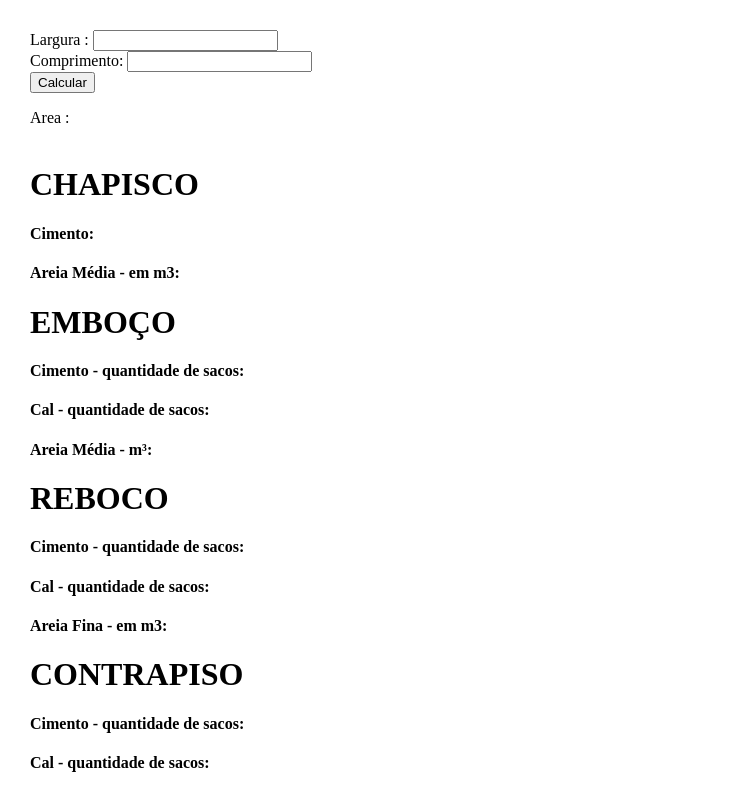
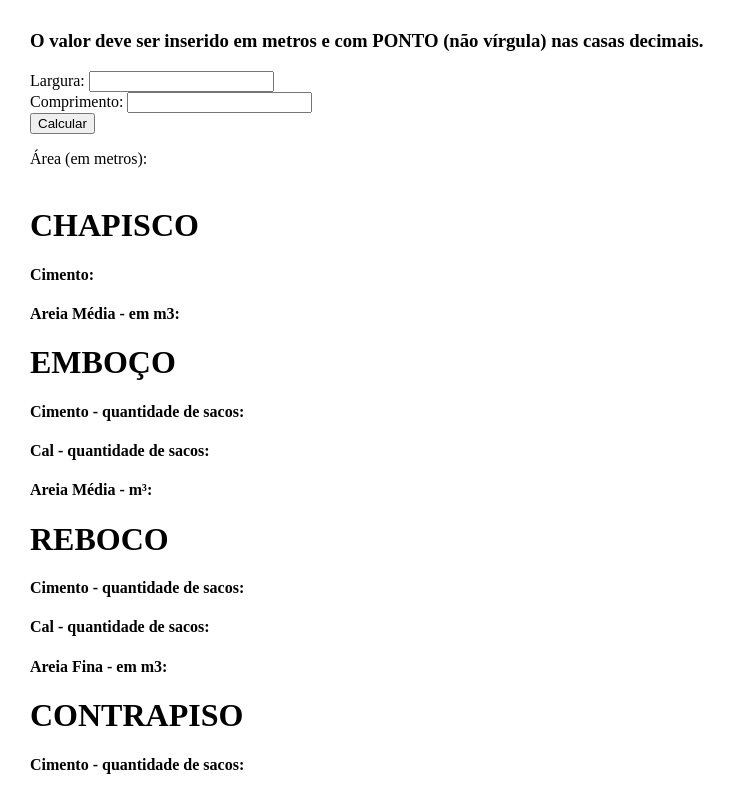
Before and after one commit to gabrielelias0/calculadoramateriais, a plain HTML site: page index.html in a window 1280 px wide. Shown: the top 790 px of the page, without its empty margins (0-736 px from the left). Drawn offline with Linux system fonts and the light colour scheme.

Commit message:
Update index.html

```diff
--- a/index.html
+++ b/index.html
@@ -75,12 +75,13 @@ body {
 <input type="hidden" value="1000" id="numero1000" />
 <input type="hidden" value="750" id="numero750" />
 <input type="hidden" value="250" id="numero250" />
+<h3>O valor deve ser inserido em metros e com PONTO (não vírgula) nas casas decimais.</h3>
 <form>
-Largura : <input type="text" id="materialLargura" /><br>
+Largura: <input type="text" id="materialLargura" /><br>
 Comprimento: <input type="text" id="materialComprimento" /><br>
 <input type="button" onClick="calcularValores()" Value="Calcular" />
 </form>
-<p>Area : <br>
+<p>Área (em metros): <br>
 <span id = "areaTotal"></span>
 <script>
 	function calcularLarguraComprimento()
```
